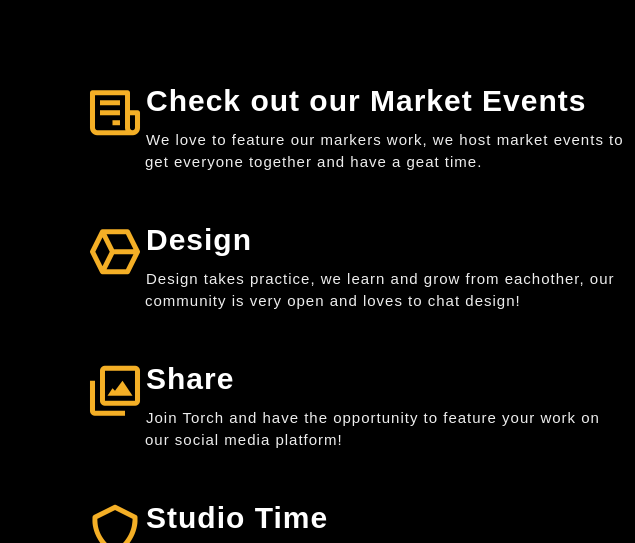
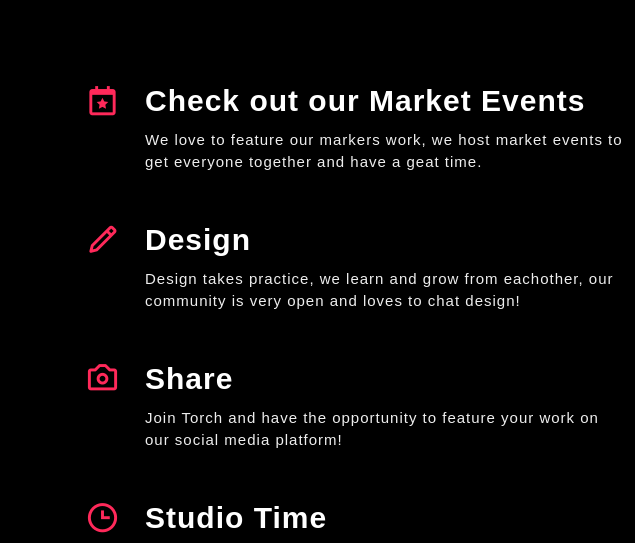
Before and after one commit to taraannbrooks/Torch-Studio, a plain HTML site: page index.html in a window 1280 px wide. Shown: the part 2427-2970 px from the top of the page, 0-635 px from the left. Drawn offline with Linux system fonts and the light colour scheme; files whose address does not match are found by name; a web font is replaced by a local one.

Commit message:
icons update

```diff
--- a/assets/css/style.css
+++ b/assets/css/style.css
@@ -804,10 +804,10 @@ section {
 }
 
 .features .icon-box i {
-  font-size: 60px;
+  font-size: 35px;
   font-weight: light;
   float: left;
-  color: #F4AF26;
+  color: #FF295A;
 }
 
 .features .icon-box p {
--- a/index.html
+++ b/index.html
@@ -203,22 +203,22 @@
         <div class="row">
           <div class="col-lg-6 order-2 order-lg-1">
             <div class="icon-box mt-5 mt-lg-0">
-              <i class="bx bx-receipt"></i>
+              <i class="bx bx-calendar-star"></i>
               <h4>Check out our Market Events</h4>
               <p>We love to feature our markers work, we host market events to get everyone together and have a geat time.</p>
             </div>
             <div class="icon-box mt-5">
-              <i class="bx bx-cube-alt"></i>
+              <i class="bx bx-pencil"></i>
               <h4>Design</h4>
               <p>Design takes practice, we learn and grow from eachother, our community is very open and loves to chat design!</p>
             </div>
             <div class="icon-box mt-5">
-              <i class="bx bx-images"></i>
+              <i class="bx bx-camera"></i>
               <h4>Share</h4>
               <p>Join Torch and have the opportunity to feature your work on our social media platform!</p>
             </div>
             <div class="icon-box mt-5">
-              <i class="bx bx-shield"></i>
+              <i class="bx bx-time"></i>
               <h4>Studio Time</h4>
               <p>If you become a member at Torch you can earn extra time in our studio by mentoring a new silversmith, or volunteering to keep the studio clean and tidy.</p>
             </div>
```
